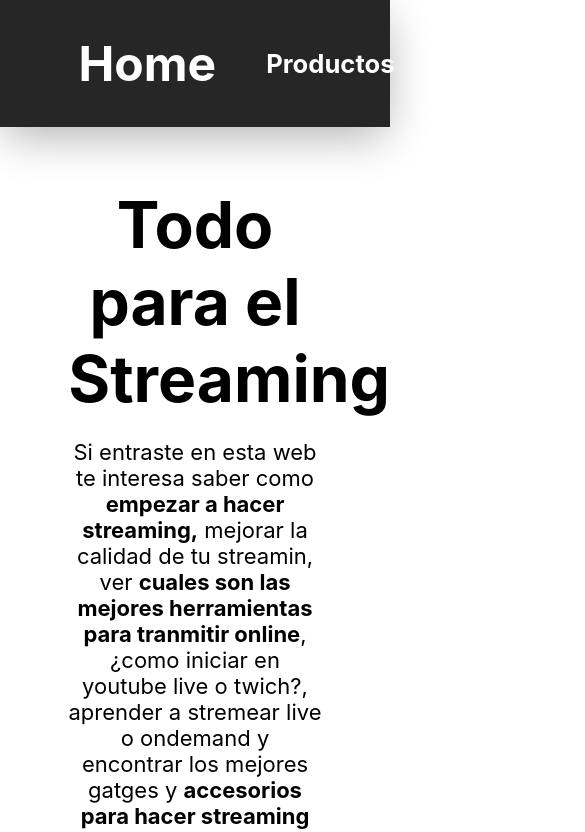
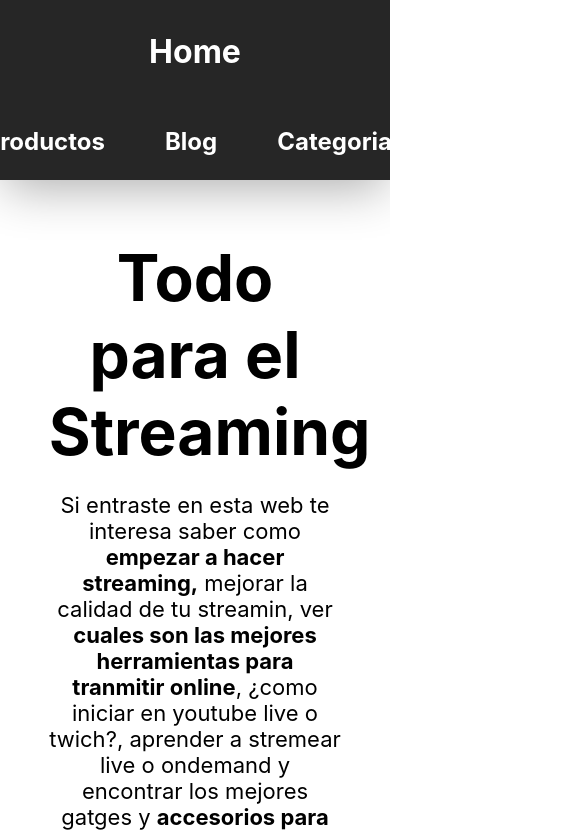
Before and after one commit to todoparaelstreaming/todoparaelstreaming, a React (Create React App) app: page / in a window 390 px wide. Shown: the top 832 px of the page, 585 px wide, since content can reach past the window. Built offline with nearby package versions, Linux system fonts and the light colour scheme.

Commit message:
se agregaron estilos para hacer la pagina mas responive

```diff
--- a/src/components/TopPost.css
+++ b/src/components/TopPost.css
@@ -68,18 +68,22 @@ h2 {
 }
 
 /* Extra small devices (phones, 600px and down) */
+@media only screen and (max-width: 425px) {
+
+}
+
+/* Small devices (portrait tablets and large phones, 600px and up) */
 @media only screen and (max-width: 600px) {
 
 }
 
-/* Small devices (portrait tablets and large phones, 600px and up) */
-@media only screen and (min-width: 600px) {
-
-}
-
 /* Medium devices (landscape tablets, 768px and up) */
-@media only screen and (min-width: 768px) {
-
+@media only screen and (max-width: 768px) {
+    .post-row {
+        display: flex;
+        flex-direction: column !important;
+        flex: 1;
+    }
 }
 
 /* Large devices (laptops/desktops, 992px and up) */
--- a/src/components/navbar.css
+++ b/src/components/navbar.css
@@ -1,10 +1,11 @@
 .nav_element {
     width: 100%;
-    height: 15vh;
+    min-height: 15vh;
     background-color: #262626;
     -webkit-box-shadow: 0px 13px 46px -5px rgba(0,0,0,0.32);
     -moz-box-shadow: 0px 13px 46px -5px rgba(0,0,0,0.32);
     box-shadow: 0px 13px 46px -5px rgba(0,0,0,0.32);
+    overflow: hidden;
 }
 
 .navbar-selector {
@@ -71,26 +72,38 @@
 }
 
 /* Extra small devices (phones, 600px and down) */
-@media only screen and (max-width: 600px) {
+@media only screen and (max-width: 425px) {
 
 }
 
 /* Small devices (portrait tablets and large phones, 600px and up) */
-@media only screen and (min-width: 600px) {
-
+@media only screen and (max-width: 600px) {
+    .navbar-selector {
+        font-display: flex;
+        flex-direction: column;
+        overflow: visible !important;
+    }
+    .brand a {
+        padding: 0;
+    }
 }
 
 /* Medium devices (landscape tablets, 768px and up) */
-@media only screen and (min-width: 768px) {
-
+@media only screen and (max-width: 768px) {
+    .brand p {
+        font-size: 2rem;
+    }
+    .navbar-options p {
+        font-size: 1.5rem;
+    }
 }
 
 /* Large devices (laptops/desktops, 992px and up) */
-@media only screen and (min-width: 992px) {
+@media only screen and (max-width: 992px) {
 
 }
 
 /* Extra large devices (large laptops and desktops, 1200px and up) */
-@media only screen and (min-width: 1200px) {
+@media only screen and (max-width: 1200px) {
 
 }
--- a/src/index.css
+++ b/src/index.css
@@ -21,26 +21,29 @@ code {
 }
 
 /* Extra small devices (phones, 600px and down) */
+@media only screen and (max-width: 425px) {
+
+}
+
+/* Small devices (portrait tablets and large phones, 600px and up) */
 @media only screen and (max-width: 600px) {
 
 }
 
-/* Small devices (portrait tablets and large phones, 600px and up) */
-@media only screen and (min-width: 600px) {
-
-}
-
 /* Medium devices (landscape tablets, 768px and up) */
-@media only screen and (min-width: 768px) {
-
+@media only screen and (max-width: 768px) {
+  .app-container {
+    max-width: 75%;
+    width: 75%;
+  }
 }
 
 /* Large devices (laptops/desktops, 992px and up) */
-@media only screen and (min-width: 992px) {
+@media only screen and (max-width: 992px) {
 
 }
 
 /* Extra large devices (large laptops and desktops, 1200px and up) */
-@media only screen and (min-width: 1200px) {
+@media only screen and (max-width: 1200px) {
 
 }
```
